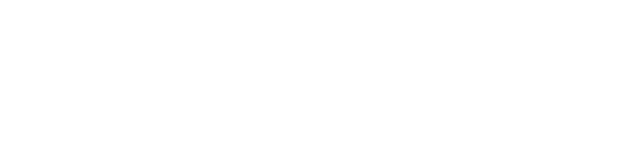
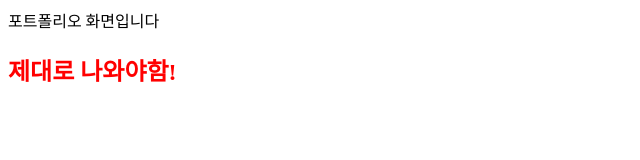
Before and after one commit to HIGHZESS/portfolio, a plain HTML site: page jihoon's/public/portfolio.html in a window 1280 px wide. Shown: the whole page, without its empty margins (0-640 px from the left). Drawn offline with Linux system fonts and the light colour scheme.

Commit message:
commit
html테스트 글씨색

```diff
--- a/jihoon's/public/portfolio.html
+++ b/jihoon's/public/portfolio.html
@@ -5,6 +5,8 @@
 <title>Insert title here</title>
 </head>
 <body>
+포트폴리오 화면입니다
 
+<h2 style="color: red;">제대로 나와야함!</h2>
 </body>
 </html>
```
